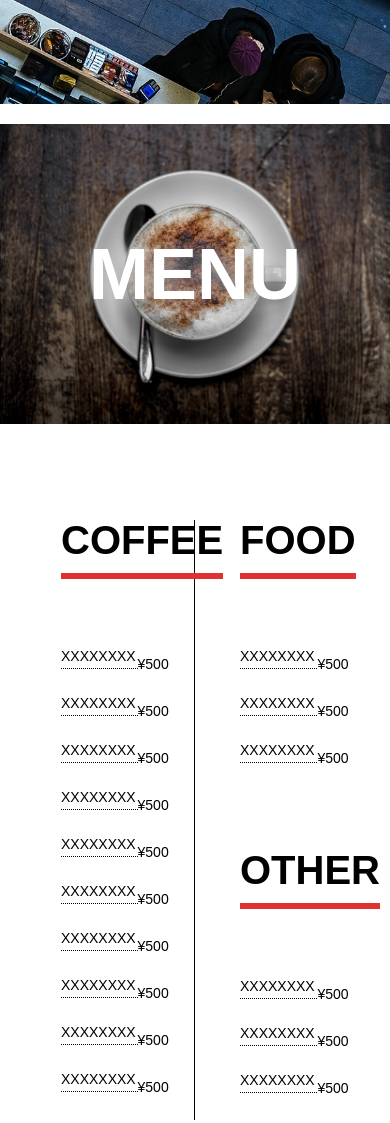
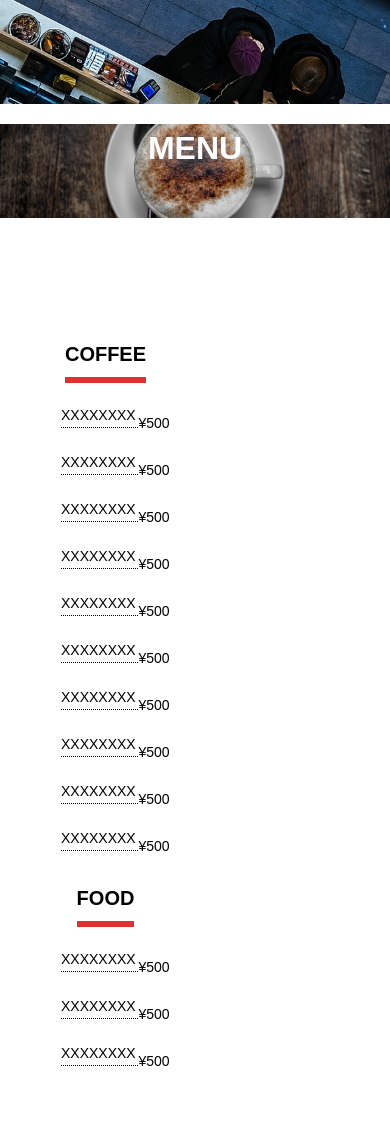
Before and after one commit to hiroto0118/coffee, a plain HTML site: page index.html in a window 390 px wide. Shown: the part 740-1863 px from the top of the page. Drawn offline with Linux system fonts and the light colour scheme.

Commit message:
Update style.css

```diff
--- a/style.css
+++ b/style.css
@@ -239,3 +239,51 @@ img {
     font-size: 10px;
     padding: 10px 0;
 }
+@media screen and (max-width: 767px) {
+  .site-title {
+    top: 42%;
+  }
+  .sec-title {
+    font-size: 2rem;
+    top: 26%;
+  }
+  .item-title {
+    font-size: 1.25rem;
+    margin-bottom :25px;
+  }
+  .fixed-bg {
+    height: 94px;
+    /* スマホ時は背景をスクロールするように変更 */
+    background-attachment: scroll;
+  }
+  .wrapper {
+    padding: 30px 16px 60px 16px;
+  }
+
+  #menu {
+    margin-top: 10px;
+  }
+  #menu .menu-content {
+    flex-direction: column;
+  }
+  #menu .menu-item {
+    width: 100%;
+    padding: 0;
+  }
+  #menu .menu-item:first-child {
+    border-right: none;
+  }
+  #menu .menu-item dl {
+    margin-bottom: 10px;
+  }
+  #menu .menu-item dl.food {
+    margin-bottom: 10px;
+  }
+
+  #about ul {
+    flex-direction: column;
+  }
+  #about li {
+    width: 100%;
+  }
+}
```
